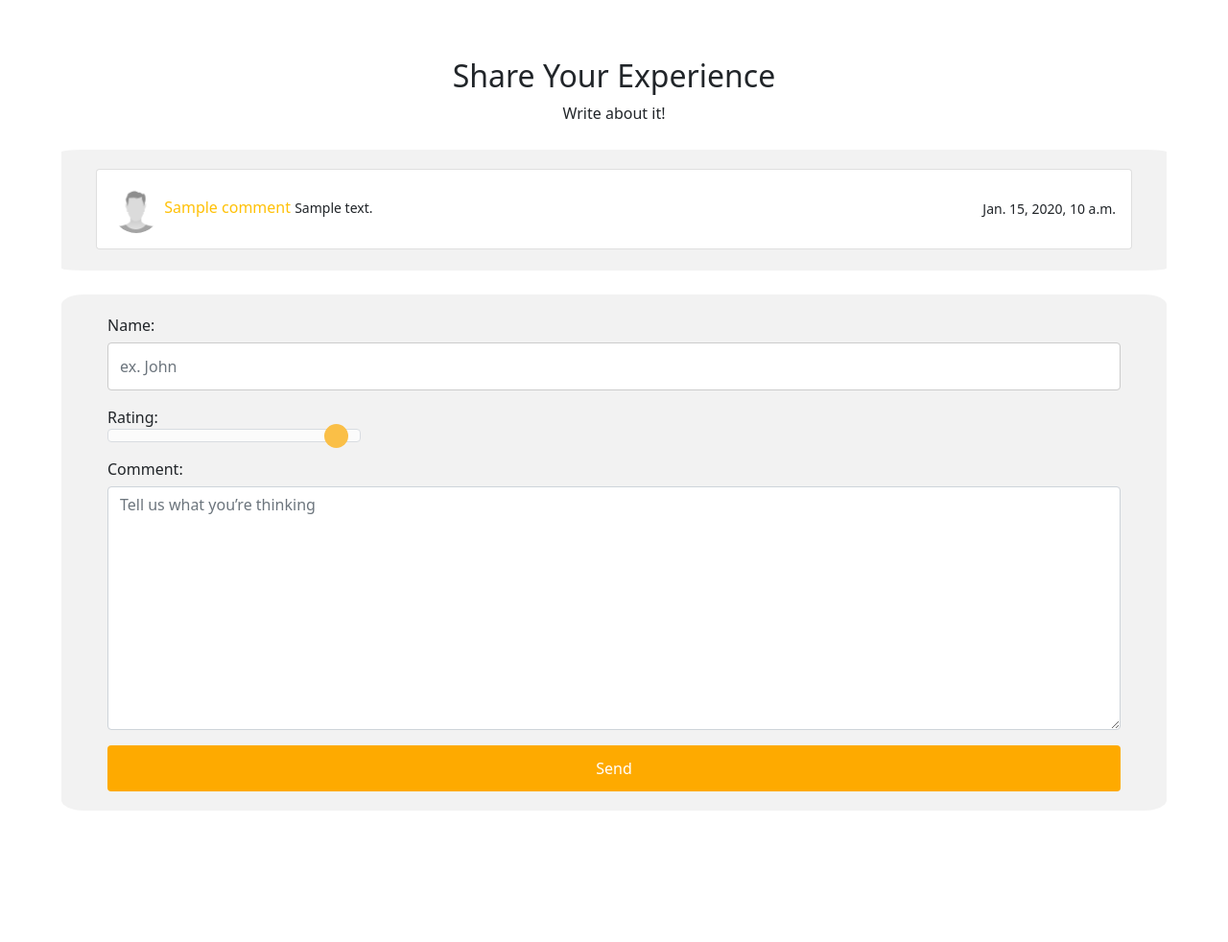
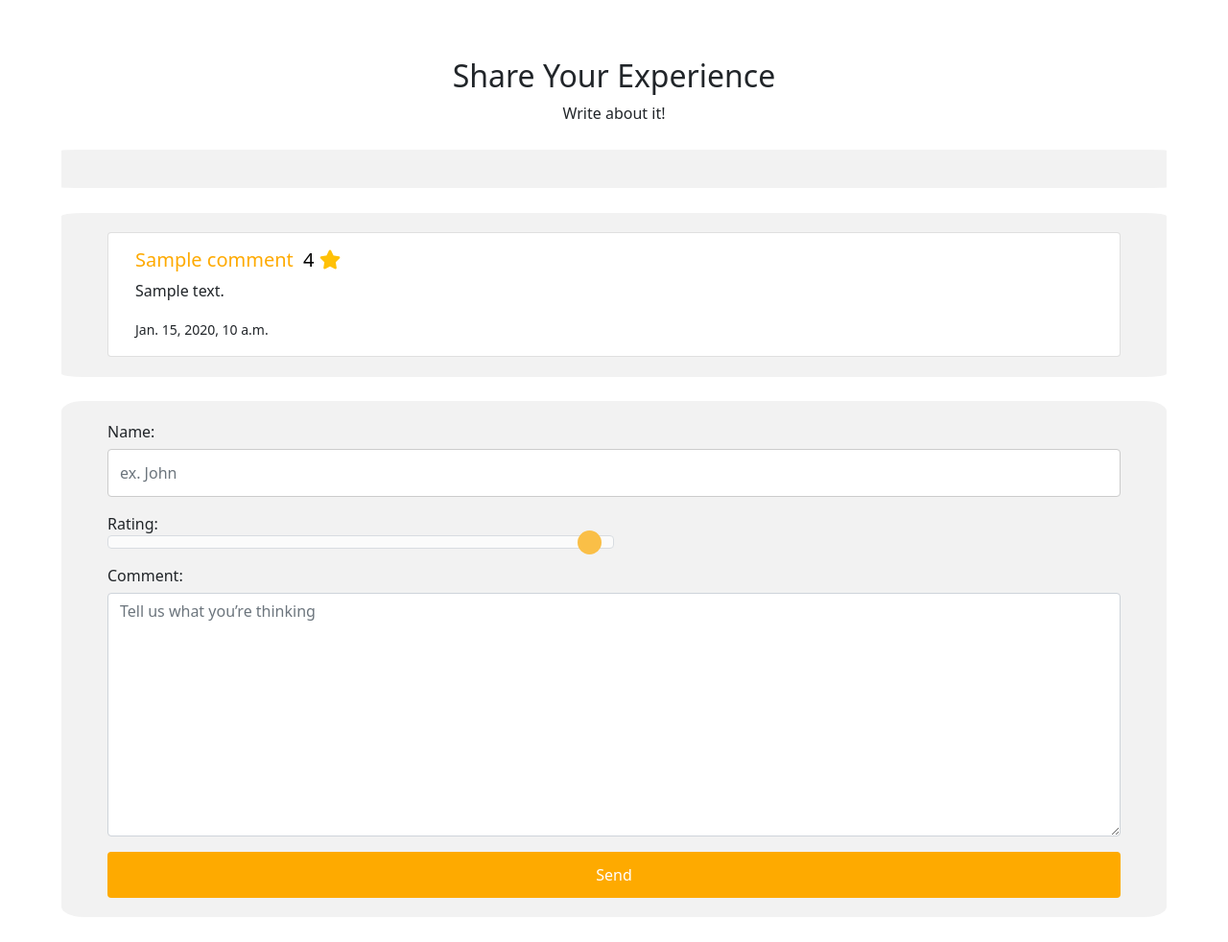
Before and after one commit to Tomas-a21803655/djangoPW-BA, a Django app: page /comments/ in a window 1280 px wide. Shown: the part 56-1038 px from the top of the page at 96% size. Before the commit the page ends 901 px from the top, so only its background shows below. Run offline with Django 3.2, Linux system fonts and the light colour scheme; tables that the repository leaves empty hold one stand-in row (values such as "Sample post"); some libraries are stand-ins or nearby versions.

Commit message:
comment page

```diff
--- a/tarefas/static/tarefas/baseBuddyAbroad.css
+++ b/tarefas/static/tarefas/baseBuddyAbroad.css
@@ -249,7 +249,7 @@ input[type=text], input[type=email], select, textarea {
 
 input[type=range] {
     -webkit-appearance: none;
-    width: 25%;
+    width: 50%;
     height: 10px;
     background: #ffffff;
     outline: none;
@@ -406,3 +406,6 @@ input[type=submit] {
     width: 100%;
     height: 100%;
 }
+
+
+/* reviews*/
--- a/tarefas/templates/tarefas/reviews.html
+++ b/tarefas/templates/tarefas/reviews.html
@@ -18,25 +18,33 @@
         <p>Write about it!</p>
     </section>
 
+    <section class="containerForm">
+
+    </section>
+
     <section style="padding: 20px 48px 0px;margin: 2% 5%;border-radius: 2%;background-color: #f2f2f2;">
-        <div class="row d-flex justify-content-center">
-            {% for comment in comments %}
-                <div style="margin-bottom: 2%" class="card p-3">
-                    <div class="d-flex justify-content-between align-items-center">
-                        <div class="user d-flex flex-row align-items-center">
-                            <span>
-                                <img src="{% static 'tarefas/images/personMockUp1.jpg' %}" alt="Avatar"
-                                     style="vertical-align: middle;width: 50px;height: 50px;border-radius: 50%;">
-                                <text class="font-weight-bold text-warning">{{ comment.name }}</text>
-                                <small class="font-weight-bold">   {{ comment.comment }}</small>
-                            </span>
+
+        {% if comments %}
+            <div class="container-fluid">
+                <div class="row">
+                    {% for comment in comments %}
+                        <div class="card" style="width: 100%;margin-bottom: 2%">
+                            <div class="card-body">
+                                <h5 style="color: #feaa00" class="card-title">{{ comment.name }}
+                                    <span style="margin-left: 5px; color: black"
+                                          class="float-right">{{ comment.rating }} <i
+                                            class="text-warning fa fa-star"></i></span></h5>
+                                <p class="card-text">{{ comment.comment }}</p>
+                                <small>{{ comment.postedTime }}</small>
+                            </div>
                         </div>
-                        <small>{{ comment.postedTime }}</small>
-                    </div>
+                    {% endfor %}
                 </div>
-            {% endfor %}
-
-        </div>
+            </div>
+        {% else %}
+            <h2 style="text-align: center;">No reviews yet</h2>
+            <br>
+        {% endif %}
     </section>
 
     <section>
```
Also changed, not shown: db.sqlite3.
